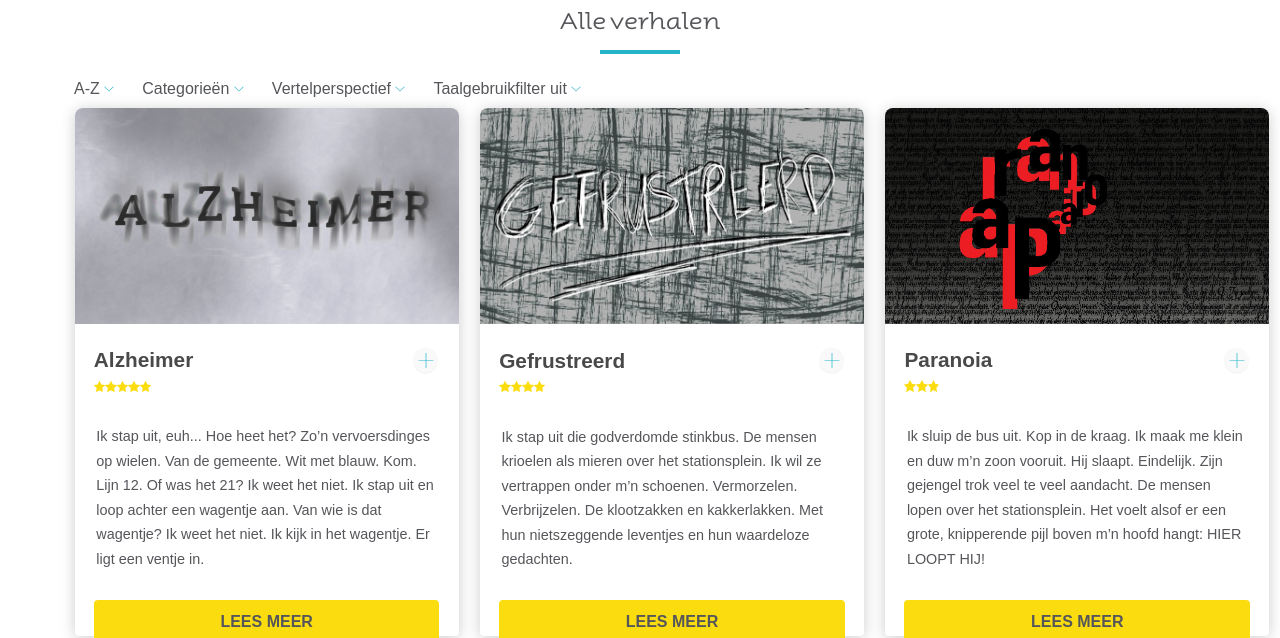
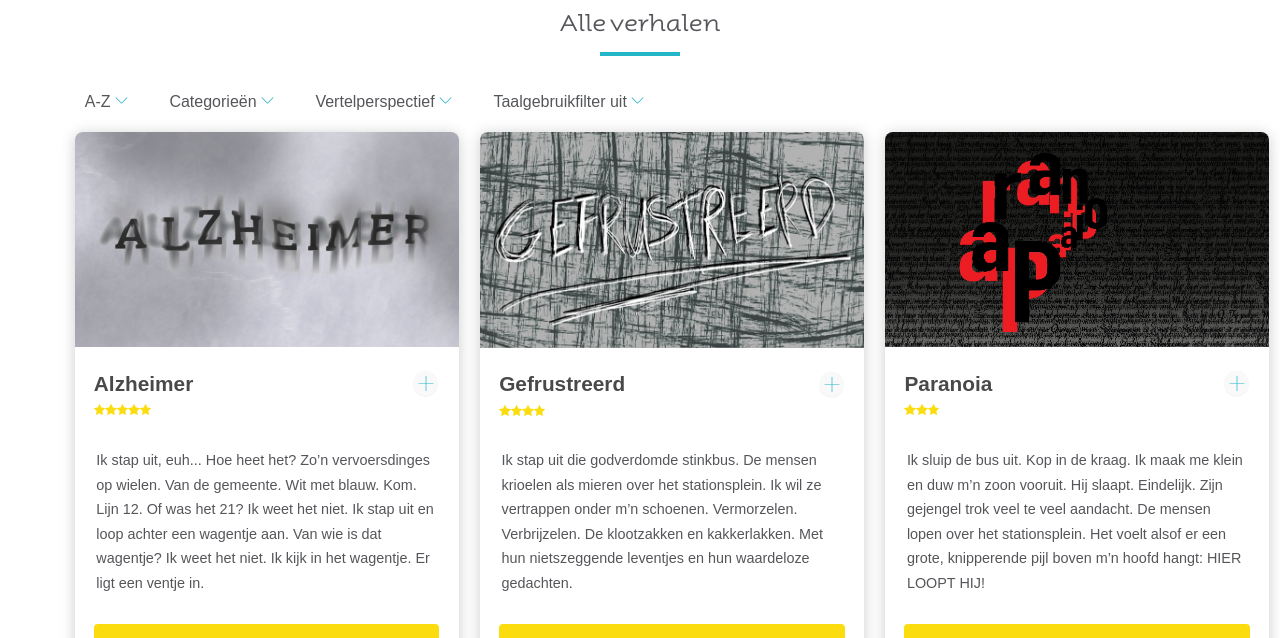
Before and after one commit to peetj002/FED-herkansing-Joeyvanderpeet, a plain HTML site: page index.html in a window 1280 px wide. Shown: the part 462-1100 px from the top of the page. Drawn offline with Linux system fonts and the light colour scheme.

Commit message:
Extra deel opgeschoond

```diff
--- a/css/styles.css
+++ b/css/styles.css
@@ -240,11 +240,11 @@ header section ul li a {
     background-size: cover;
     height: 20em;
     border-bottom: 8px solid #24b5c9;
-    margin-bottom: 25px;
+    margin-bottom: 1.7em;
     padding: 5em 5em 2em 2em;
 }
 
-/* Header + knop */
+/* Headerfoto */
 
 #bannerfoto a {
     position: relative;
@@ -254,22 +254,37 @@ header section ul li a {
 
 /* Filteren en sorteren knoppen boven articles styling - mobiel */
 
-main section:nth-of-type(1) a, main section:nth-of-type(2) button {
-
+main section:nth-of-type(1) a,
+main section:nth-of-type(2) button {
+    background-color: #ffffff;
+    border-radius: 0.5em;
+    color: #55565A;
+    font-size: 1em;
+    padding: 0.8em;
+    margin: 0.5em;
+    transition: .5s ease;
 }
 
-.filteren,
-.buttonfilterensorteren {
-    background-color: #ffffff;
-    border-radius: 8px;
-    color: #55565A;
-    font-size: 1em;
-    font-weight: normal;
-    padding-left: 20px;
-    padding: 10px;
+main section:nth-of-type(1) a {
+    display: inline-block;
+    position: relative;
+    left: 3em;
+    margin-left: 5%;
     text-decoration: none;
+}
+
+main section:nth-of-type(2) button {
     border: none;
-    margin-right: 0.5em;
+}
+
+main section:nth-of-type(1) a:hover,
+main section:nth-of-type(2) button:hover {
+    background-color: rgba(148, 148, 148, 0.2);
+}
+
+main section:nth-of-type(2) button.active {
+    background-color: #028097;
+    color: #ffffff;
     transition: .5s ease;
 }
 
@@ -279,20 +294,11 @@ main section:nth-of-type(1) a, main section:nth-of-type(2) button {
     transition: .5s ease;
 }
 
-.filterenen:hover {
-    background-color: rgba(148, 148, 148, 0.2);
-    transition: all .2s ease-in-out;
-}
-
-.filterensorterentelefoon {
-    padding: 10px;
-    margin-left: 5%;
-}
-
-.filterensorterentelefoon img,
-.filterensorterendesktop img {
-    width: 10px;
-    height: 10px;
+/* Pijltjes naar beneden */
+main > section > a > img,
+main > section > button > img {
+    width: 0.8em;
+    height: 0.8em;
 }
 
 .filterensorterendesktop {
--- a/index.html
+++ b/index.html
@@ -33,7 +33,7 @@
         <h2>Alle verhalen</h2>
         <div></div>
         <section class="filterensorterentelefoon">
-            <a href="filterenensorteren.html">Filteren en sorteren</a><img src="images/symbols/pijltjebeneden.svg" alt="pijltje"></section>
+            <a href="filterenensorteren.html">Filteren en sorteren <img src="images/symbols/pijltjebeneden.svg" alt="pijltje"></a></section>
         <section class="filterensorterendesktop">
             <button type="button" class="buttonfilterensorteren">A-Z <img src="images/symbols/pijltjebeneden.svg" alt="pijltje"></button>
             <button type="button" class="buttonfilterensorteren">Categorieën <img src="images/symbols/pijltjebeneden.svg" alt="pijltje"></button>
```
